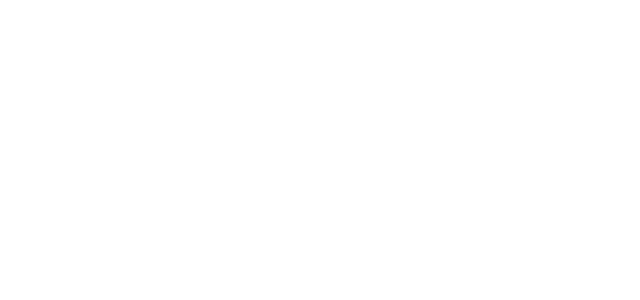
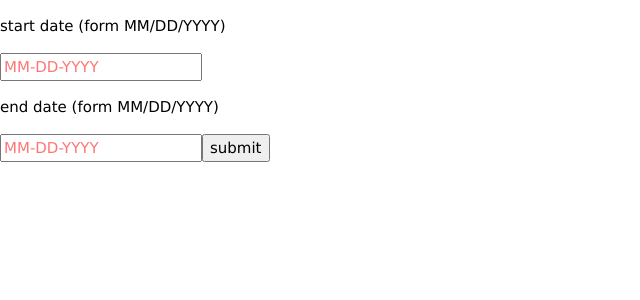
Before and after one commit to woojunchoi/currency, a React app: page / in a window 1280 px wide. Shown: the top 300 px of the page, without its empty margins (0-640 px from the left). Built offline with nearby package versions, Linux system fonts and the light colour scheme.

Commit message:
basic setup finished now need to connect server and client side

```diff
--- a/package.json
+++ b/package.json
@@ -10,6 +10,7 @@
   "author": "Tim Choi",
   "license": "ISC",
   "dependencies": {
+    "axios": "^0.18.0",
     "babel-cli": "^6.26.0",
     "babel-core": "^6.26.0",
     "babel-loader": "^7.1.2",
@@ -18,7 +19,7 @@
     "babel-preset-es2015": "^6.24.1",
     "babel-preset-react": "^6.24.1",
     "babel-preset-stage-2": "^6.24.1",
-    "body-parser": "^1.18.2",
+    "body-parser": "^1.18.3",
     "css-loader": "^0.28.7",
     "express": "^4.16.2",
     "file-loader": "^1.1.11",
@@ -26,6 +27,7 @@
     "node-sass": "^4.5.3",
     "nodemon": "^1.17.3",
     "react": "^16.0.0",
+    "react-day-picker": "^7.1.9",
     "react-dom": "^16.0.0",
     "sass-loader": "^6.0.6",
     "style-loader": "^0.18.2",
--- a/server.js
+++ b/server.js
@@ -36,3 +36,9 @@ app.use(express.static(__dirname + '/public'));
  * Listen to Port
  */
 app.listen(PORT, console.log('listening port ' + PORT));
+
+
+app.get('/calculate', function(req,res) {
+    console.log('hiiii')
+    res.send('hellooooo')
+})
--- /dev/null
+++ b/src/App.css
@@ -0,0 +1,6 @@
+.date-input:valid {
+    color: green;
+}
+.date-input:invalid {
+    color: red;
+}
--- a/src/App.js
+++ b/src/App.js
@@ -1,13 +1,93 @@
-import React from 'react';
+import React, { Component } from 'react';
+import style from './App.css'
+import axios from 'axios'
 
+class App extends Component {
+    constructor(props) {
+        super(props)
+        this.state = {
+            startMonth: 0,
+            startDay: 0,
+            startYear: 0,
+            endMonth: 0,
+            endDay: 0,
+            endYear: 0
+        }
+    }
 
-function App(){
-  return (
-      //Used React-Router to put part 1 and 2 together on one App
-      <div className='container'>
+    startChange = (e) => {
+        this.setState({
+            startMonth: parseInt(e.target.value.slice(0, 2)),
+            startDay: parseInt(e.target.value.slice(3, 5)),
+            startYear: parseInt(e.target.value.slice(6))
+        })
+        console.log(this.state)
+    }
 
-      </div>
-  )
+    endChange = (e) => {
+        this.setState({
+            endMonth: parseInt(e.target.value.slice(0, 2)),
+            endDay: parseInt(e.target.value.slice(3, 5)),
+            endYear: parseInt(e.target.value.slice(6))
+        })
+    }
+
+    submit = () => {
+        console.log(
+            'getting here?'
+        )
+        if(this.state.startYear > this.state.endYear) {
+            alert('start year value has to be less than end year')
+            console.log(this.state.endYear, this.state.startYear)
+            this.setState({
+                endYear:0,
+                endDay:0,
+                endMonth:0
+            })
+            this.refs.endInput.value =''
+            return;
+        }
+        if(this.state.startMonth > this.state.endMonth && this.state.startYear >= this.state.endYear) {
+            alert('start month value has to be less than end month')
+            this.setState({
+                endYear:0,
+                endDay:0,
+                endMonth:0
+            })
+            this.refs.endInput.value =''
+            return;
+        }
+        if(this.state.startDay >= this.state.endDay && this.state.startYear >= this.state.endYear && this.state.startMonth >= this.state.endMonth) {
+            alert('start day value has to be less than end day')
+            this.setState({
+                endYear:0,
+                endDay:0,
+                endMonth:0
+            })
+            this.refs.endInput.value =''
+            return;
+        }
+        return axios.get('/calculate')
+        .then((response) => {console.log(response)})
+        .catch((error) => {
+            console.log(error)})
+    }
+
+    render() {
+        return (
+            <div className='container'>
+                <p>start date (form MM/DD/YYYY)</p>
+                <input className='date-input' minLength='10' maxLength='10'
+                    required='required' type="text" name="input" placeholder="MM-DD-YYYY"
+                    onChange={(e) => this.startChange(e)} required pattern="(0[1-9]|1[012])[- /.](0[1-9]|[12][0-9]|3[01])[- /.](19|20)\d\d" />
+                <p>end date (form MM/DD/YYYY)</p>
+                <input className='date-input' minLength='10' maxLength='10'
+                    required='required' ref='endInput' type="text" name="input" placeholder="MM-DD-YYYY"
+                    onChange={(e) => this.endChange(e)} required pattern="(0[1-9]|1[012])[- /.](0[1-9]|[12][0-9]|3[01])[- /.](19|20)\d\d" />
+                <button onClick={this.submit}>submit</button>
+            </div>
+        )
+    }
 }
 
 
--- a/src/Main.js
+++ b/src/Main.js
@@ -1,11 +1,10 @@
 import React from "react";
 import { render } from "react-dom";
 import App from "./App";
-import { HashRouter } from "react-router-dom";
 
 render(
-  <HashRouter>
-    <App />
-  </HashRouter>,
+    <div>
+        <App />
+    </div>,
   document.getElementById("container")
 );
```
Also changed, not shown: 1 other file (tests, documents, lock files or other folders).
